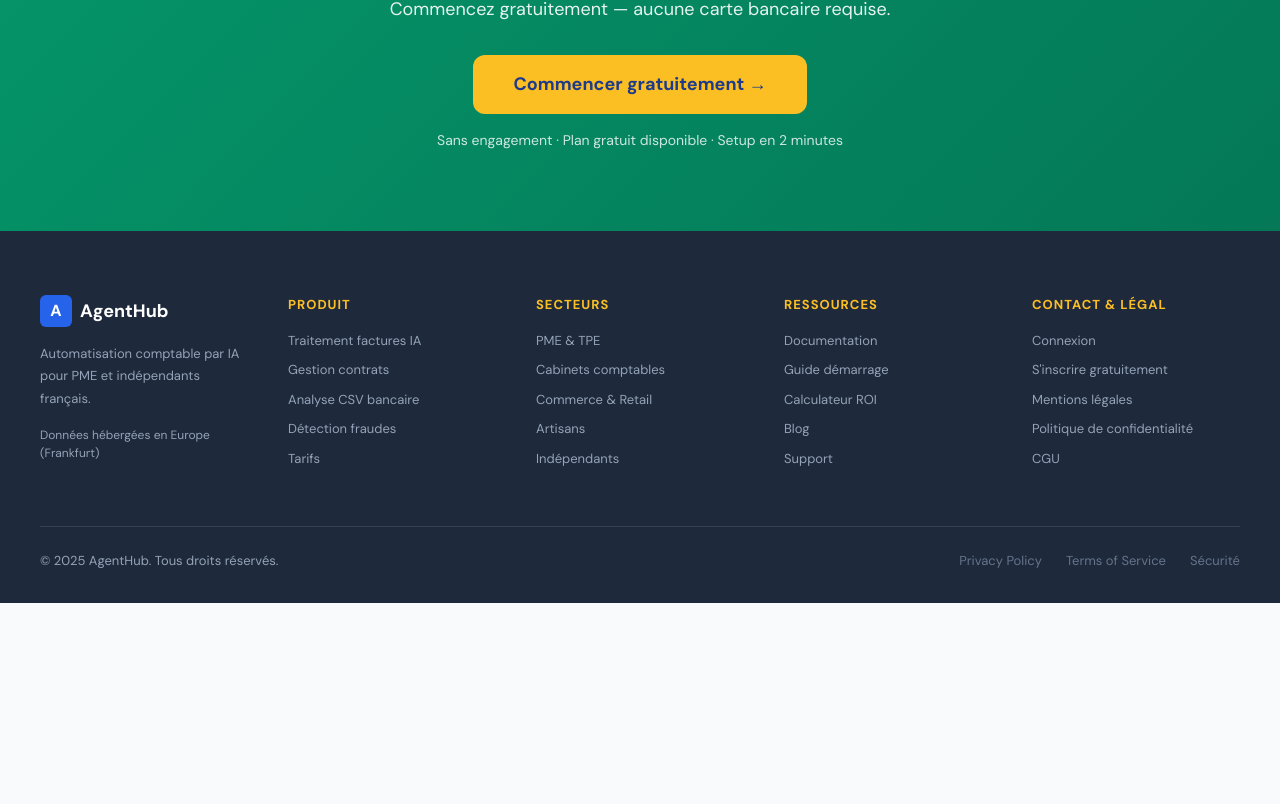
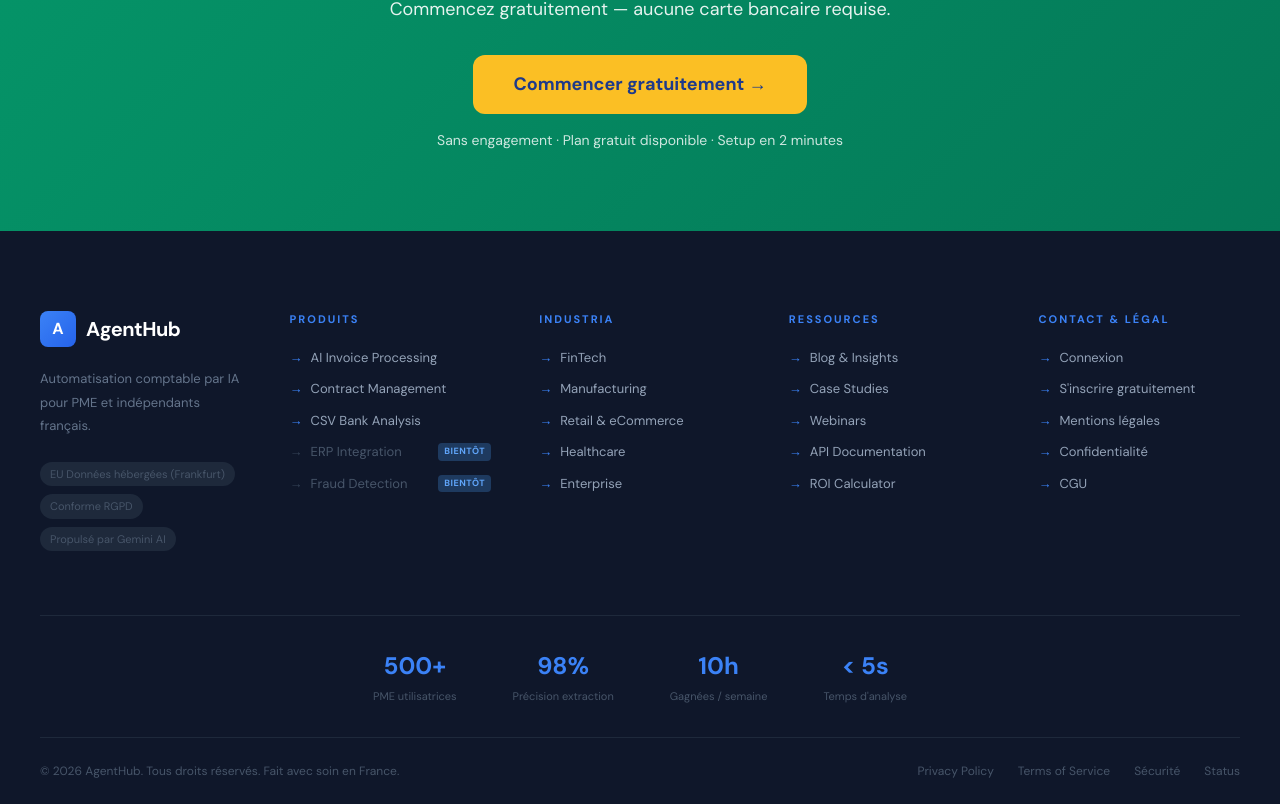
Before and after one commit to gentuar333-max/invoice-ai, a Next.js app: page /landing in a window 1280 px wide. Shown: the part 3877-4681 px from the top of the page. Before the commit the page ends 4480 px from the top, so only its background shows below. Built offline with nearby package versions, Linux system fonts and the light colour scheme.

Commit message:
update footer landing page

```diff
--- a/app/(marketing)/landing/page.tsx
+++ b/app/(marketing)/landing/page.tsx
@@ -1,4 +1,3 @@
-
 import { Metadata } from 'next'
 
 const BASE_URL = 'https://invoice-3yaa6gk8q-gentuar333-9946s-projects.vercel.app'
@@ -282,86 +281,174 @@
         <p style={{ marginTop: '16px', opacity: 0.8, fontSize: '14px' }}>Sans engagement · Plan gratuit disponible · Setup en 2 minutes</p>
       </section>
 
-      {/* FOOTER */}
-      <footer style={{ backgroundColor: '#1e293b', color: '#94a3b8', padding: '64px 20px 32px' }}>
+      {/* FOOTER — I RI */}
+      <footer style={{
+        backgroundColor: '#0f172a',
+        color: '#94a3b8',
+        padding: '80px 20px 0',
+      }}>
         <div style={{ maxWidth: '1200px', margin: '0 auto' }}>
-          <div style={{ display: 'grid', gridTemplateColumns: 'repeat(auto-fit, minmax(200px, 1fr))', gap: '40px', marginBottom: '48px' }}>
-            {/* Brand */}
+
+          {/* TOP GRID */}
+          <div style={{
+            display: 'grid',
+            gridTemplateColumns: 'repeat(auto-fit, minmax(180px, 1fr))',
+            gap: '48px',
+            paddingBottom: '64px',
+            borderBottom: '1px solid #1e293b',
+          }}>
+
+            {/* BRAND */}
             <div>
-              <div style={{ display: 'flex', alignItems: 'center', gap: '8px', marginBottom: '16px' }}>
-                <div style={{ width: '32px', height: '32px', backgroundColor: '#2563eb', borderRadius: '6px', display: 'flex', alignItems: 'center', justifyContent: 'center', color: 'white', fontWeight: 'bold' }}>A</div>
-                <span style={{ fontSize: '18px', fontWeight: 'bold', color: 'white' }}>AgentHub</span>
+              <div style={{ display: 'flex', alignItems: 'center', gap: '10px', marginBottom: '20px' }}>
+                <div style={{
+                  width: '36px', height: '36px',
+                  background: 'linear-gradient(135deg, #3b82f6, #2563eb)',
+                  borderRadius: '8px',
+                  display: 'flex', alignItems: 'center', justifyContent: 'center',
+                  color: 'white', fontWeight: 800, fontSize: '16px',
+                }}>A</div>
+                <span style={{ fontSize: '20px', fontWeight: 800, color: 'white', letterSpacing: '-0.5px' }}>AgentHub</span>
               </div>
-              <p style={{ fontSize: '13px', lineHeight: 1.7, marginBottom: '16px' }}>Automatisation comptable par IA pour PME et indépendants français.</p>
-              <p style={{ fontSize: '12px' }}>Données hébergées en Europe (Frankfurt)</p>
+              <p style={{ fontSize: '13px', lineHeight: 1.8, color: '#64748b', maxWidth: '220px', marginBottom: '24px' }}>
+                Automatisation comptable par IA pour PME et indépendants français.
+              </p>
+              <div style={{ display: 'flex', flexDirection: 'column', gap: '8px' }}>
+                {[
+                  'EU Données hébergées (Frankfurt)',
+                  'Conforme RGPD',
+                  'Propulsé par Gemini AI',
+                ].map((badge) => (
+                  <span key={badge} style={{
+                    fontSize: '11px', color: '#475569',
+                    backgroundColor: '#1e293b',
+                    padding: '4px 10px', borderRadius: '20px',
+                    display: 'inline-block', width: 'fit-content',
+                  }}>{badge}</span>
+                ))}
+              </div>
             </div>
 
-            {/* Produit */}
+            {/* PRODUITS */}
             <div>
-              <h4 style={{ color: '#fbbf24', marginBottom: '16px', fontSize: '13px', fontWeight: 700, textTransform: 'uppercase', letterSpacing: '1px' }}>Produit</h4>
+              <h4 style={{
+                color: '#3b82f6', marginBottom: '20px',
+                fontSize: '11px', fontWeight: 700,
+                textTransform: 'uppercase', letterSpacing: '2px',
+              }}>Produits</h4>
               {[
-                { label: 'Traitement factures IA', href: `${BASE_URL}/invoices` },
-                { label: 'Gestion contrats', href: `${BASE_URL}/dashboard` },
-                { label: 'Analyse CSV bancaire', href: `${BASE_URL}/reconciliation` },
-                { label: 'Détection fraudes', href: `${BASE_URL}/dashboard` },
-                { label: 'Tarifs', href: `${BASE_URL}/pricing` },
+                { label: 'AI Invoice Processing', href: `${BASE_URL}/invoices`, soon: false },
+                { label: 'Contract Management', href: `${BASE_URL}/dashboard`, soon: false },
+                { label: 'CSV Bank Analysis', href: `${BASE_URL}/reconciliation`, soon: false },
+                { label: 'ERP Integration', href: '#', soon: true },
+                { label: 'Fraud Detection', href: '#', soon: true },
               ].map((link) => (
-                <a key={link.label} href={link.href} style={{ display: 'block', color: '#94a3b8', textDecoration: 'none', fontSize: '13px', marginBottom: '10px', transition: 'color 0.2s' }}>{link.label}</a>
+                <div key={link.label} style={{ display: 'flex', alignItems: 'center', gap: '8px', marginBottom: '12px' }}>
+                  <span style={{ color: link.soon ? '#334155' : '#3b82f6', fontSize: '13px' }}>&#8594;</span>
+                  <a href={link.href} style={{
+                    color: link.soon ? '#475569' : '#94a3b8',
+                    textDecoration: 'none', fontSize: '13px', flex: 1,
+                    pointerEvents: link.soon ? 'none' : 'auto',
+                  }}>{link.label}</a>
+                  {link.soon && (
+                    <span style={{
+                      fontSize: '9px', fontWeight: 700,
+                      backgroundColor: '#1e3a5f', color: '#60a5fa',
+                      padding: '2px 6px', borderRadius: '4px',
+                      textTransform: 'uppercase', letterSpacing: '0.5px',
+                    }}>Bientôt</span>
+                  )}
+                </div>
               ))}
             </div>
 
-            {/* Secteurs */}
+            {/* INDUSTRIA */}
             <div>
-              <h4 style={{ color: '#fbbf24', marginBottom: '16px', fontSize: '13px', fontWeight: 700, textTransform: 'uppercase', letterSpacing: '1px' }}>Secteurs</h4>
-              {[
-                { label: 'PME & TPE', href: '#' },
-                { label: 'Cabinets comptables', href: '#' },
-                { label: 'Commerce & Retail', href: '#' },
-                { label: 'Artisans', href: '#' },
-                { label: 'Indépendants', href: '#' },
-              ].map((link) => (
-                <a key={link.label} href={link.href} style={{ display: 'block', color: '#94a3b8', textDecoration: 'none', fontSize: '13px', marginBottom: '10px' }}>{link.label}</a>
+              <h4 style={{
+                color: '#3b82f6', marginBottom: '20px',
+                fontSize: '11px', fontWeight: 700,
+                textTransform: 'uppercase', letterSpacing: '2px',
+              }}>Industria</h4>
+              {['FinTech', 'Manufacturing', 'Retail & eCommerce', 'Healthcare', 'Enterprise'].map((label) => (
+                <div key={label} style={{ display: 'flex', alignItems: 'center', gap: '8px', marginBottom: '12px' }}>
+                  <span style={{ color: '#3b82f6', fontSize: '13px' }}>&#8594;</span>
+                  <a href="#" style={{ color: '#94a3b8', textDecoration: 'none', fontSize: '13px' }}>{label}</a>
+                </div>
               ))}
             </div>
 
-            {/* Ressources */}
+            {/* RESSOURCES */}
             <div>
-              <h4 style={{ color: '#fbbf24', marginBottom: '16px', fontSize: '13px', fontWeight: 700, textTransform: 'uppercase', letterSpacing: '1px' }}>Ressources</h4>
-              {[
-                { label: 'Documentation', href: '#' },
-                { label: 'Guide démarrage', href: `${BASE_URL}/auth/login` },
-                { label: 'Calculateur ROI', href: '#' },
-                { label: 'Blog', href: '#' },
-                { label: 'Support', href: '#' },
-              ].map((link) => (
-                <a key={link.label} href={link.href} style={{ display: 'block', color: '#94a3b8', textDecoration: 'none', fontSize: '13px', marginBottom: '10px' }}>{link.label}</a>
+              <h4 style={{
+                color: '#3b82f6', marginBottom: '20px',
+                fontSize: '11px', fontWeight: 700,
+                textTransform: 'uppercase', letterSpacing: '2px',
+              }}>Ressources</h4>
+              {['Blog & Insights', 'Case Studies', 'Webinars', 'API Documentation', 'ROI Calculator'].map((label) => (
+                <div key={label} style={{ display: 'flex', alignItems: 'center', gap: '8px', marginBottom: '12px' }}>
+                  <span style={{ color: '#3b82f6', fontSize: '13px' }}>&#8594;</span>
+                  <a href="#" style={{ color: '#94a3b8', textDecoration: 'none', fontSize: '13px' }}>{label}</a>
+                </div>
               ))}
             </div>
 
-            {/* Contact & Legal */}
+            {/* CONTACT & LEGAL */}
             <div>
-              <h4 style={{ color: '#fbbf24', marginBottom: '16px', fontSize: '13px', fontWeight: 700, textTransform: 'uppercase', letterSpacing: '1px' }}>Contact & Légal</h4>
+              <h4 style={{
+                color: '#3b82f6', marginBottom: '20px',
+                fontSize: '11px', fontWeight: 700,
+                textTransform: 'uppercase', letterSpacing: '2px',
+              }}>Contact & Légal</h4>
               {[
                 { label: 'Connexion', href: `${BASE_URL}/auth/login` },
                 { label: "S'inscrire gratuitement", href: `${BASE_URL}/auth/login` },
                 { label: 'Mentions légales', href: '#' },
-                { label: 'Politique de confidentialité', href: '#' },
+                { label: 'Confidentialité', href: '#' },
                 { label: 'CGU', href: '#' },
               ].map((link) => (
-                <a key={link.label} href={link.href} style={{ display: 'block', color: '#94a3b8', textDecoration: 'none', fontSize: '13px', marginBottom: '10px' }}>{link.label}</a>
+                <div key={link.label} style={{ display: 'flex', alignItems: 'center', gap: '8px', marginBottom: '12px' }}>
+                  <span style={{ color: '#3b82f6', fontSize: '13px' }}>&#8594;</span>
+                  <a href={link.href} style={{ color: '#94a3b8', textDecoration: 'none', fontSize: '13px' }}>{link.label}</a>
+                </div>
               ))}
             </div>
           </div>
 
-          {/* Bottom */}
-          <div style={{ borderTop: '1px solid #334155', paddingTop: '24px', display: 'flex', justifyContent: 'space-between', alignItems: 'center', flexWrap: 'wrap', gap: '12px', fontSize: '13px' }}>
-            <p>© 2025 AgentHub. Tous droits réservés.</p>
+          {/* STATS BAR */}
+          <div style={{
+            display: 'flex', justifyContent: 'center',
+            gap: '56px', flexWrap: 'wrap',
+            padding: '32px 0',
+            borderBottom: '1px solid #1e293b',
+          }}>
+            {[
+              { value: '500+', label: 'PME utilisatrices' },
+              { value: '98%', label: 'Précision extraction' },
+              { value: '10h', label: 'Gagnées / semaine' },
+              { value: '< 5s', label: "Temps d'analyse" },
+            ].map((stat) => (
+              <div key={stat.label} style={{ textAlign: 'center' }}>
+                <div style={{ fontSize: '24px', fontWeight: 800, color: '#3b82f6' }}>{stat.value}</div>
+                <div style={{ fontSize: '11px', color: '#475569', marginTop: '4px' }}>{stat.label}</div>
+              </div>
+            ))}
+          </div>
+
+          {/* BOTTOM BAR */}
+          <div style={{
+            display: 'flex', justifyContent: 'space-between',
+            alignItems: 'center', flexWrap: 'wrap',
+            gap: '16px', padding: '24px 0',
+            fontSize: '12px', color: '#475569',
+          }}>
+            <p style={{ margin: 0 }}>© 2026 AgentHub. Tous droits réservés. Fait avec soin en France.</p>
             <div style={{ display: 'flex', gap: '24px' }}>
-              <a href="#" style={{ color: '#64748b', textDecoration: 'none' }}>Privacy Policy</a>
-              <a href="#" style={{ color: '#64748b', textDecoration: 'none' }}>Terms of Service</a>
-              <a href="#" style={{ color: '#64748b', textDecoration: 'none' }}>Sécurité</a>
+              {['Privacy Policy', 'Terms of Service', 'Sécurité', 'Status'].map((link) => (
+                <a key={link} href="#" style={{ color: '#475569', textDecoration: 'none' }}>{link}</a>
+              ))}
             </div>
           </div>
+
         </div>
       </footer>
     </>
```
